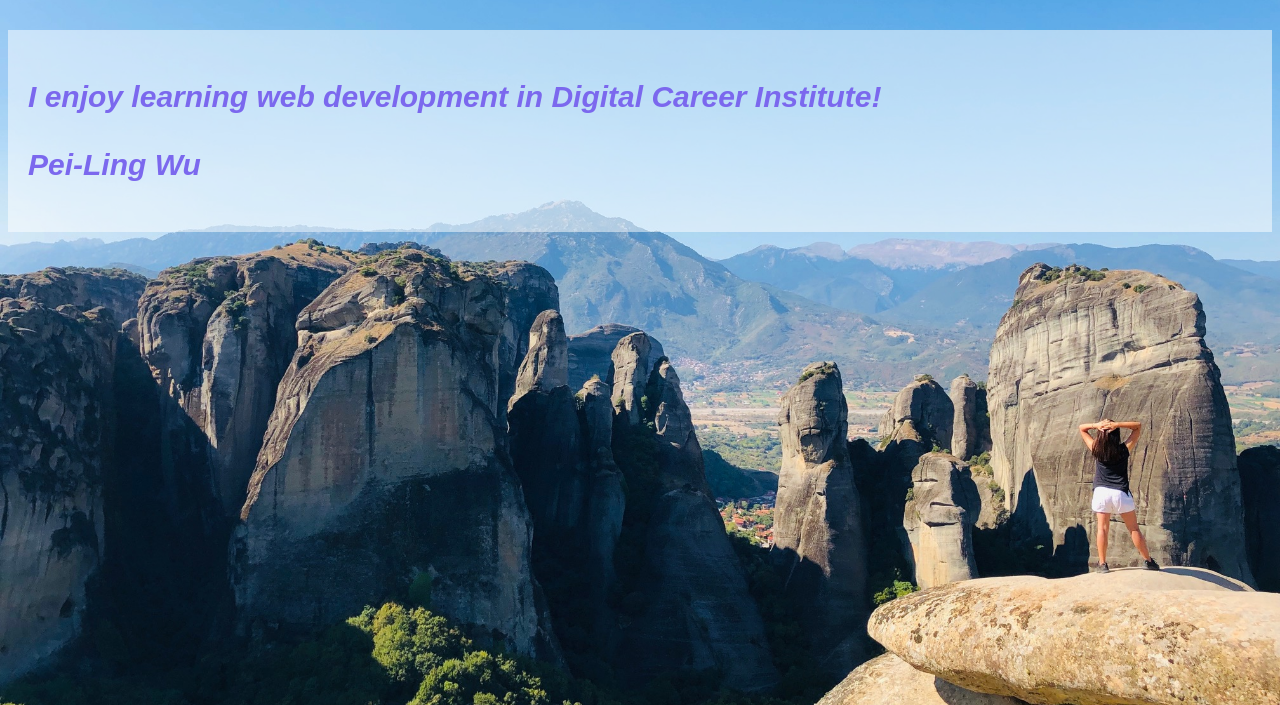
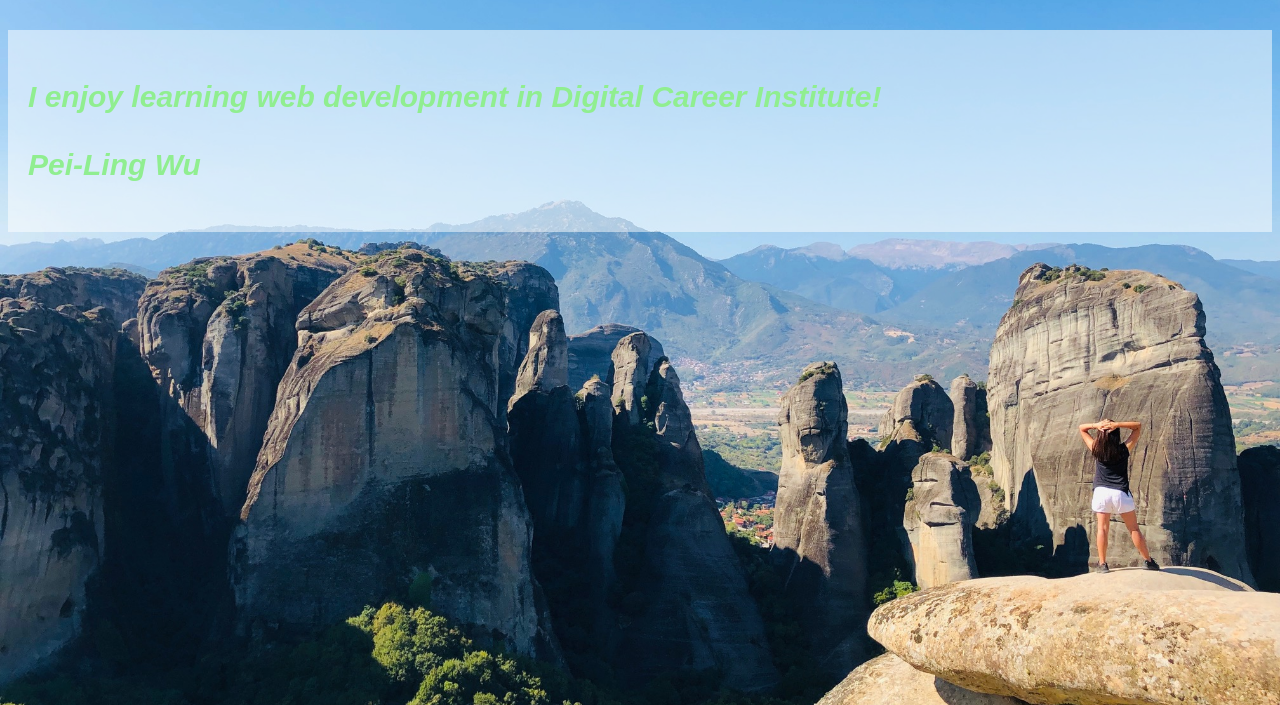
Before and after one commit to wuberde/dci, a plain HTML site: page index.html in a window 1280 px wide. Shown: the part 95-800 px from the top of the page. Drawn offline with Linux system fonts and the light colour scheme.

Commit message:
Update index.html

```diff
--- a/index.html
+++ b/index.html
@@ -25,7 +25,7 @@
 			background-color: rgba(255,255,255,0.5);
 			padding: 20px;
 			font-size: 30px;
-			color: MEDIUMSLATEBLUE;
+			color: LIGHTGREEN;
 			font-style: italic;
 			font-weight: bold;
 			font-family: sans-serif;
```
